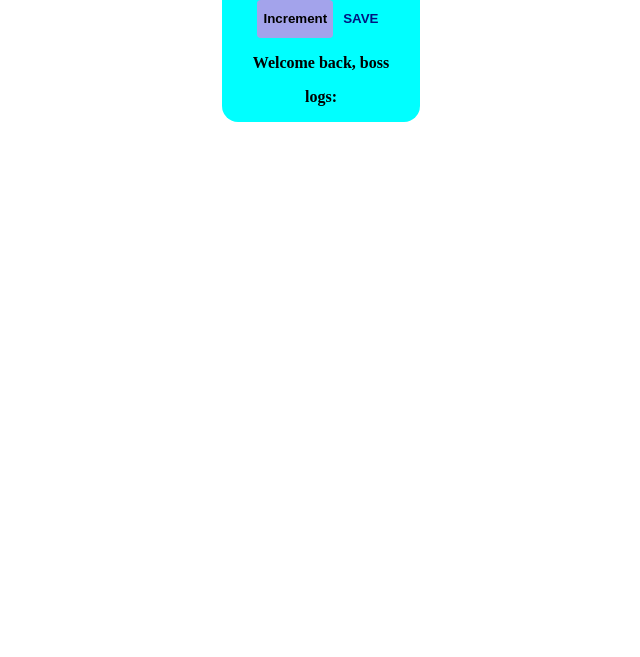
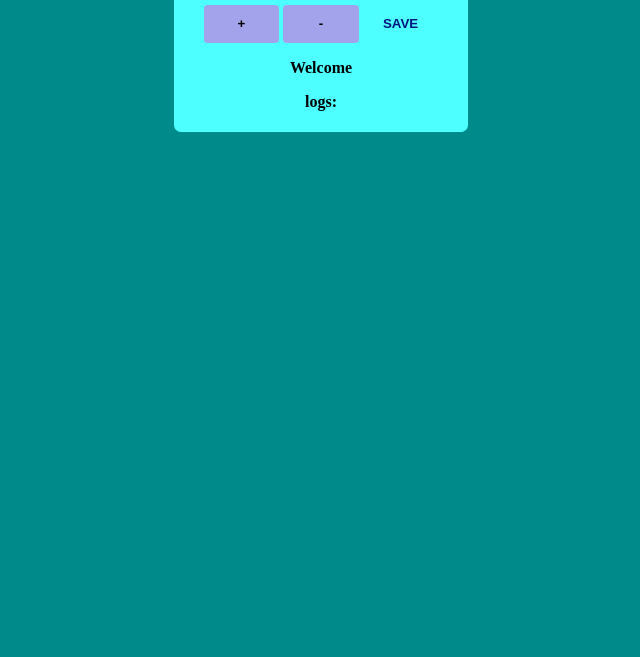
Before and after one commit to dutuu/counter.app, a plain HTML site: page index.html in a window 1280 px wide. Shown: the part 143-800 px from the top of the page, without its empty margins (319-959 px from the left). Drawn offline with Linux system fonts and the light colour scheme.

Commit message:
newer version

```diff
--- a/index.html
+++ b/index.html
@@ -11,20 +11,23 @@
 
 <body>
 
+
+    <!-- Simple counter by buttons  -->
     <div class="counter-app">
-        <!-- Simple counter by buttons  -->
+
 
         <h1>Counter App</h1>
         <h2 id="count-el">..</h2>
 
-        <button id="increment-btn" onclick="increment()">Increment</button>
+        <button id="increment-btn" onclick="increment()">+</button>
+        <button id="decrement-btn" onclick="decrement()">-</button>
         <button class="save-btn" id="save-btn" onclick="save()">SAVE</button>
 
 
 
         <!-- Greeting/Logs  -->
 
-        <p id="welcome-el">s</p>
+        <p>Welcome</p>
         <p id="logs-el">logs:</p>
     </div>
 
--- a/script.js
+++ b/script.js
@@ -1,12 +1,21 @@
-// Simple counter by button :)
 
+// THE TEXT (RESULT)
 let countEl = document.getElementById('count-el')
 count = 0
 
+// Increment by button
 function increment() {
     count += 1;
     countEl.innerText = count
 }
+
+// Decrement by button
+function decrement() {
+    count -= 1;
+    countEl.innerText = count
+}
+
+
 
 // Previous enteries
 let logsEl = document.getElementById('logs-el')
@@ -16,12 +25,3 @@ function save() {
     countEl.innerText = 0;
     count = 0;
 }
-
-// Welcome text
-
-let welcomeEl = document.getElementById('welcome-el')
-
-let name = 'boss'
-let greet = 'Welcome back, '
-
-welcomeEl.innerText = greet + name
--- a/style.css
+++ b/style.css
@@ -1,4 +1,5 @@
 body {
+    background-color: darkcyan;
     font-weight: bold;
     text-align: center;
 }
@@ -16,6 +17,7 @@ h2 {
 button {
     border: none;
     height: 1cm;
+    width: 2cm;
     font-weight: 560;
 
     border-radius: 1mm;
@@ -39,8 +41,9 @@ button:active {
 /* title */
 .counter-app {
     display: inline-block;
-    background-color: aqua;
+    background-color: rgb(78, 255, 255);
 
     max-width: 16cm;
-    border-radius: 2ch;
+    border-radius: 7px;
+    padding: 5px 30px;
 }
```
